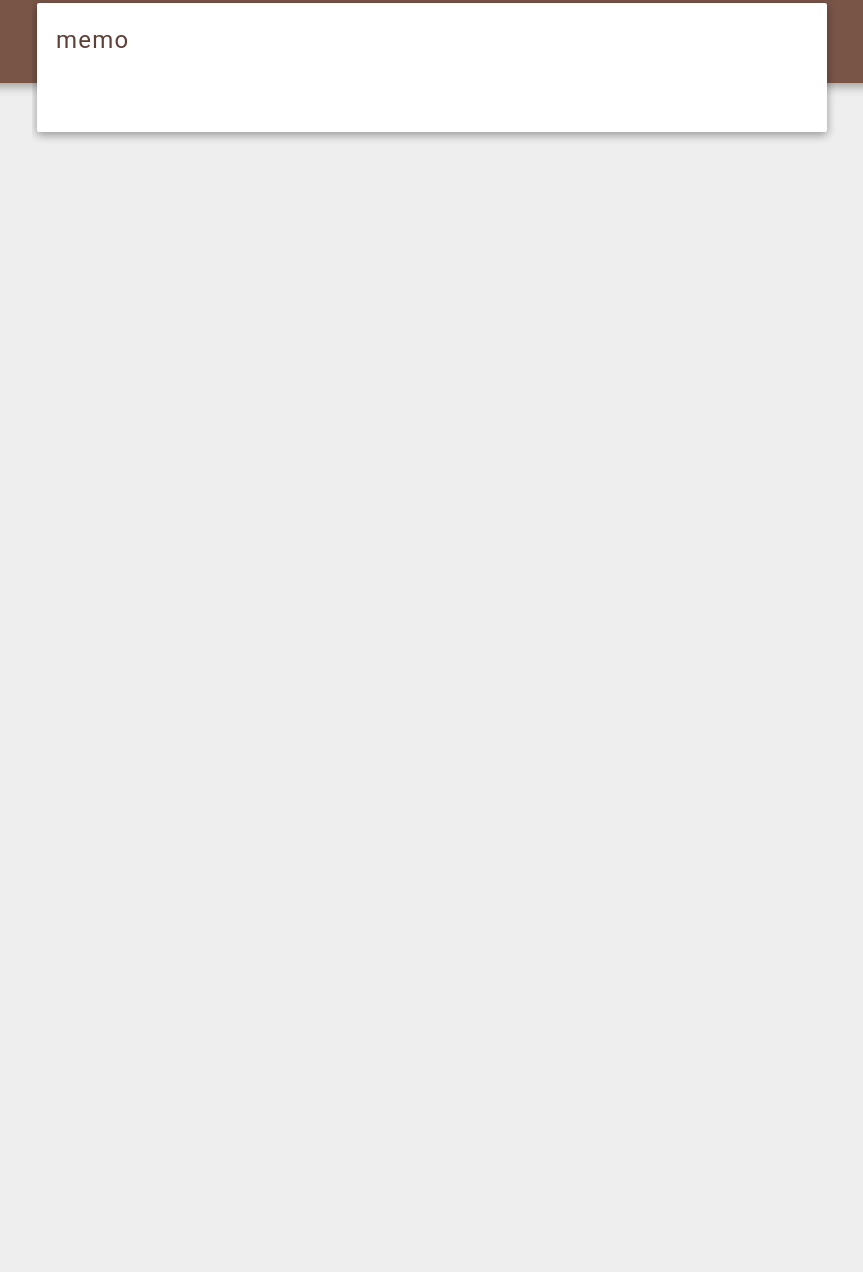
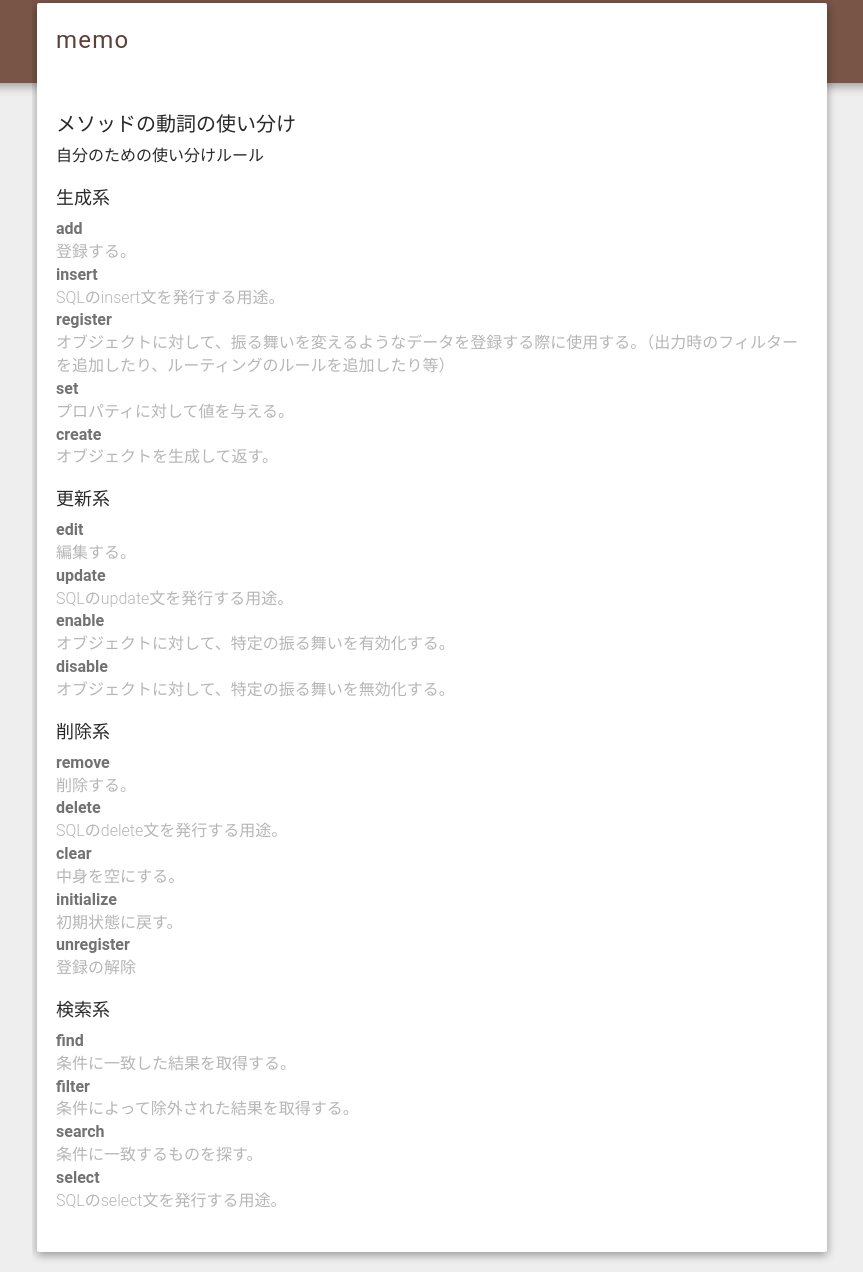
Before and after one commit to kwkm/kwkm.github.io, a plain HTML site: page index.html in a window 1280 px wide. Shown: the part 161-1433 px from the top of the page, without its empty margins (288-1151 px from the left). Before the commit the page ends 800 px from the top, so only its background shows below. Drawn offline with Linux system fonts and the light colour scheme.

Commit message:
ちょっとした自分用メモ追加。

```diff
--- a/index.html
+++ b/index.html
@@ -93,6 +93,22 @@
         letter-spacing: 1.20000004768372px;
       }
 
+      .pages h2 {
+      	 font-size: 20px;
+      }
+
+      .pages h3 {
+      	 font-size:18px;
+      }
+
+      .pages dt {
+      	 color:#727272;
+      }
+      .pages dd {
+      	 color:#B6B6B6;
+      }
+
+
       .page {
         transform: translateY(1080px);
         transition: transform 0 linear;
@@ -131,7 +147,61 @@
           <div class="col-xs-10">
             <div class="well page active" id="about">
               <h1 class="header">memo</h1>
-              <p></p>
+              <h2>メソッドの動詞の使い分け</h2>
+              <p>自分のための使い分けルール</p>
+
+              <h3>生成系</h3>
+              <dl>
+                <dt>add</dt>
+                <dd>登録する。</dd>
+                <dt>insert</dt>
+                <dd>SQLのinsert文を発行する用途。</dd>
+                <dt>register</dt>
+                <dd>オブジェクトに対して、振る舞いを変えるようなデータを登録する際に使用する。（出力時のフィルターを追加したり、ルーティングのルールを追加したり等）</dd>
+                <dt>set</dt>
+                <dd>プロパティに対して値を与える。</dd>
+                <dt>create</dt>
+                <dd>オブジェクトを生成して返す。</dd>
+              </dl>
+
+              <h3>更新系</h3>
+              <dl>
+                <dt>edit</dt>
+                <dd>編集する。</dd>
+                <dt>update</dt>
+                <dd>SQLのupdate文を発行する用途。</dd>
+                <dt>enable</dt>
+                <dd>オブジェクトに対して、特定の振る舞いを有効化する。</dd>
+                <dt>disable</dt>
+                <dd>オブジェクトに対して、特定の振る舞いを無効化する。</dd>
+              </dl>
+
+              <h3>削除系</h3>
+              <dl>
+                <dt>remove</dt>
+                <dd>削除する。</dd>
+                <dt>delete</dt>
+                <dd>SQLのdelete文を発行する用途。</dd>
+                <dt>clear</dt>
+                <dd>中身を空にする。</dd>
+                <dt>initialize</dt>
+                <dd>初期状態に戻す。</dd>
+                <dt>unregister</dt>
+                <dd>登録の解除</dd>
+              </dl>
+
+              <h3>検索系</h3>
+              <dl>
+                <dt>find</dt>
+                <dd>条件に一致した結果を取得する。</dd>
+                <dt>filter</dt>
+                <dd>条件によって除外された結果を取得する。</dd>
+                <dt>search</dt>
+                <dd>条件に一致するものを探す。</dd>
+                <dt>select</dt>
+                <dd>SQLのselect文を発行する用途。</dd>
+              </dl>
+
             </div>
          </div>
       </div>
```
